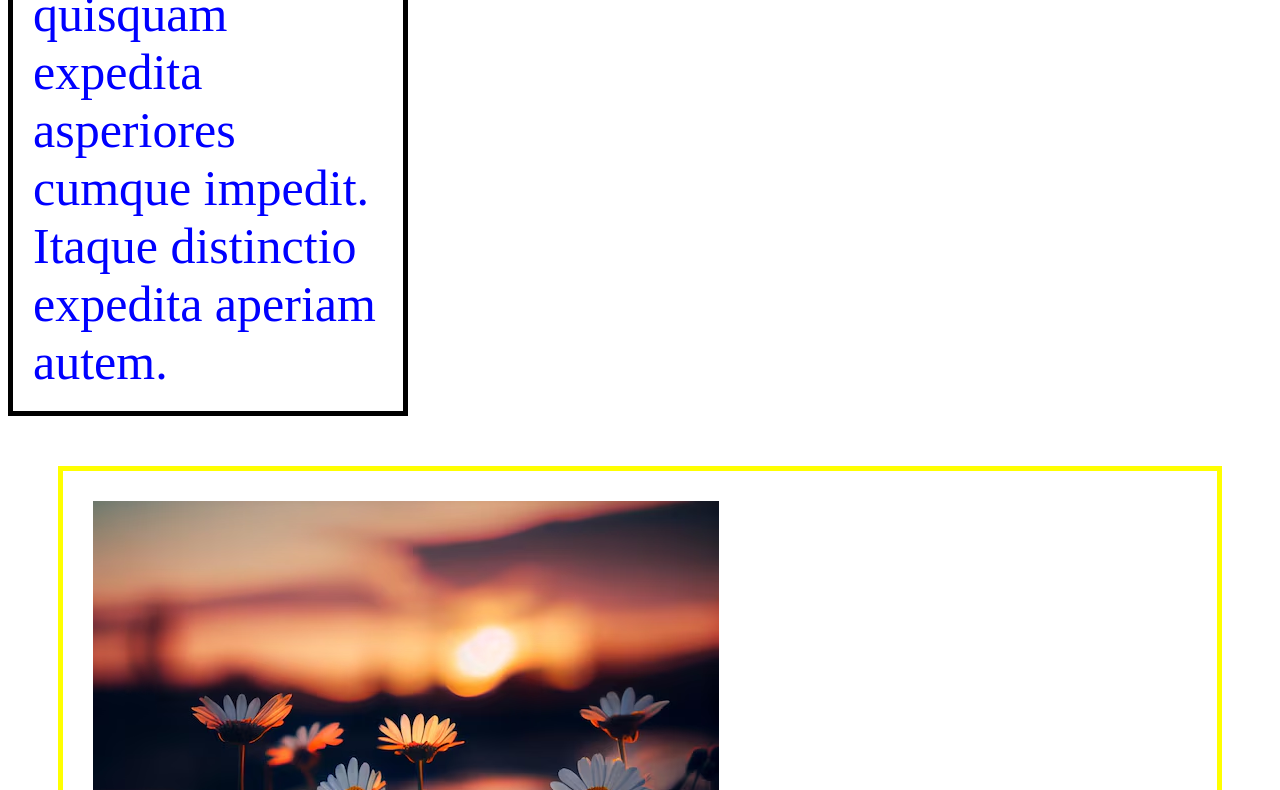
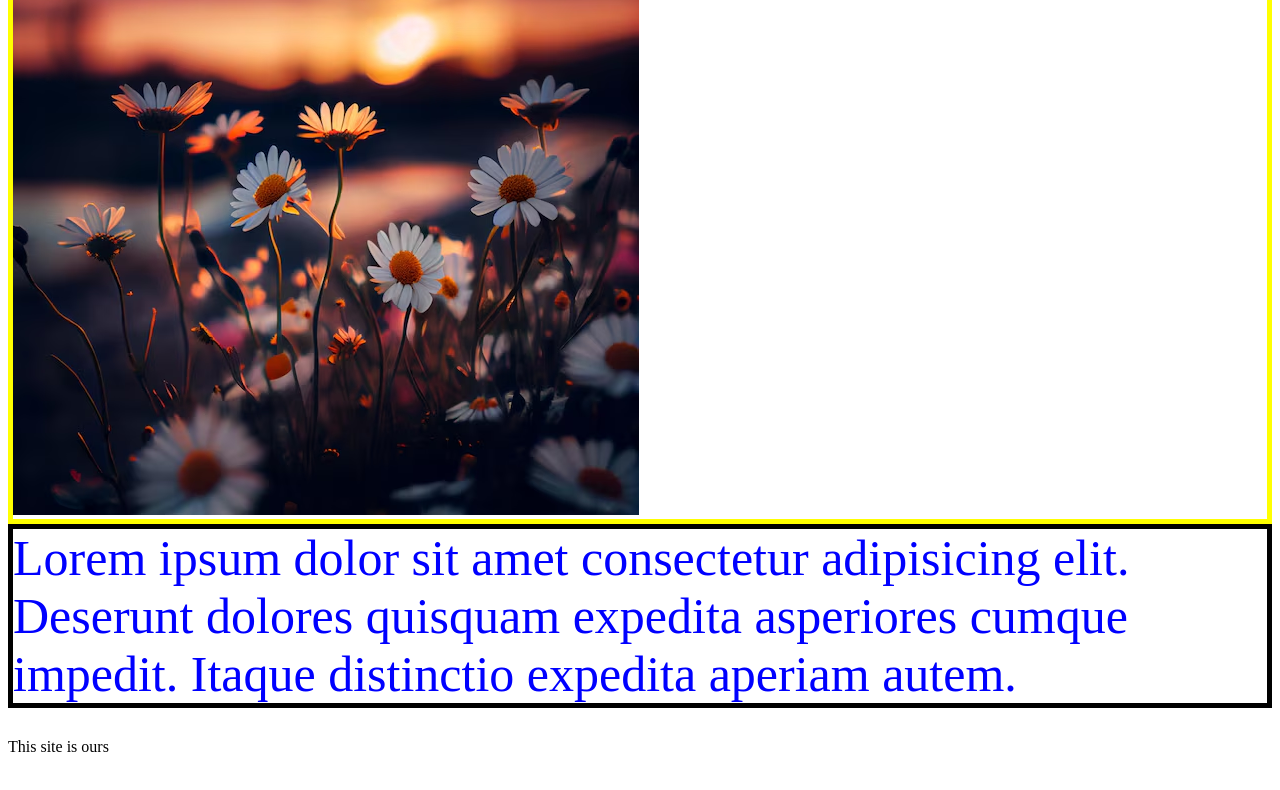
Before and after one commit to kate-miah/014, a plain HTML site: page index.html in a window 1280 px wide. Shown: the part 410-1200 px from the top of the page. Drawn offline with Linux system fonts and the light colour scheme.

Commit message:
014-margin-collaps

```diff
--- a/assets/style.css
+++ b/assets/style.css
@@ -2,14 +2,7 @@
     color: blue;
     border: 5px solid black;
     font-size: 50px;
-    width: 400px;
-    padding: 20px;
-    box-sizing: border-box;
-}
-
-#box {
-    padding-left: 30px;
-    padding: 30px;
+    margin-bottom: 30px;
 }
 
 span {
@@ -17,9 +10,8 @@ span {
 }
 .wrapper {
     border: 5px solid yellow;
-    padding: 30px;
-    margin: 50px;
-    box-sizing: border-box;
+    margin-top: 30px;
+
 }
 
 /*font-size: inherit;*/
```
